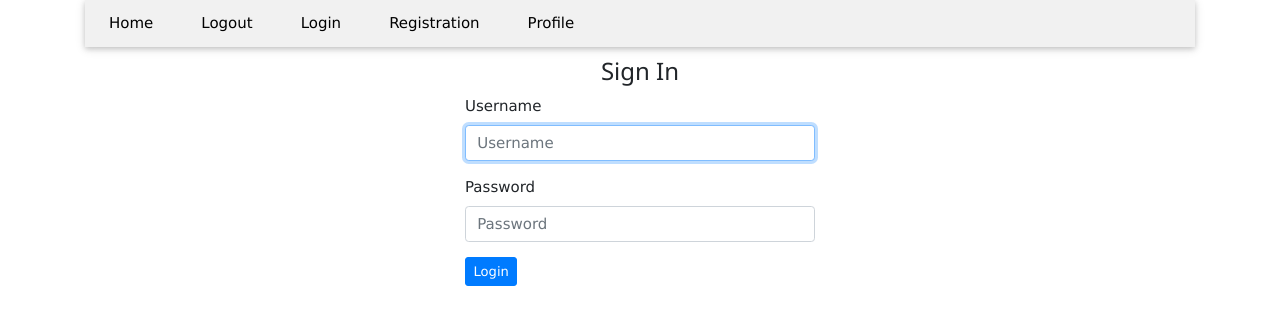
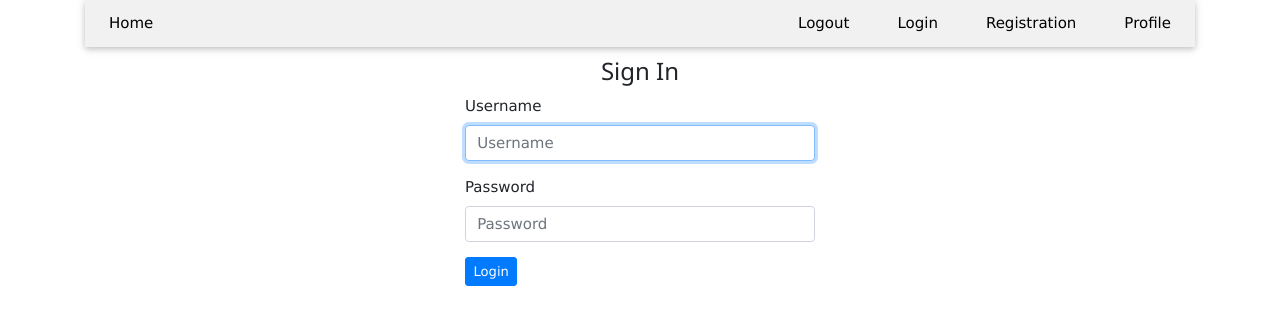
Before and after one commit to n-pretorious/week-eleven-core-ip, a Django app: page /accounts/login/ in a window 1280 px wide. Shown: the top 325 px of the page. Run offline with Django 3.2, Linux system fonts and the light colour scheme; some libraries are stand-ins or nearby versions.

Commit message:
add style

```diff
--- a/watcher/templates/partials/navbar.html
+++ b/watcher/templates/partials/navbar.html
@@ -11,11 +11,17 @@
 <section class="container">
     <div class="w3-bar w3-light-grey w3-card w3-left-align">
       <a class="w3-bar-item w3-button w3-hide-medium w3-hide-large w3-right w3-padding-large w3-hover-white w3-large w3-red" href="javascript:void(0);" onclick="myFunction()" title="Toggle Navigation Menu"><i class="fa fa-bars"></i></a>
-      <a href="{% url 'index'%}" class="w3-bar-item w3-button w3-padding-large w3-hover-white">Home</a>
-      <a href="{% url 'logout'%}" class="w3-bar-item w3-button w3-hide-small w3-padding-large w3-hover-white">Logout</a>
-      <a href="{% url 'login'%}" class="w3-bar-item w3-button w3-hide-small w3-padding-large w3-hover-white">Login</a>
-      <a href="{% url 'django_registration_register'%}" class="w3-bar-item w3-button w3-hide-small w3-padding-large w3-hover-white">Registration</a>
-      <a href="{% url 'userProfile'%}" class="w3-bar-item w3-button w3-hide-small w3-padding-large w3-hover-white">Profile</a>
+      <span>
+        <a href="{% url 'index'%}" class="w3-bar-item w3-button w3-padding-large w3-hover-white">Home</a>
+        {% if user != 'Anonymous' %}
+      </span>
+      <span class="float-right">
+        <a href="{% url 'logout'%}" class="w3-bar-item w3-button w3-hide-small w3-padding-large w3-hover-white">Logout</a>
+        {% endif %}
+        <a href="{% url 'login'%}" class="w3-bar-item w3-button w3-hide-small w3-padding-large w3-hover-white">Login</a>
+        <a href="{% url 'django_registration_register'%}" class="w3-bar-item w3-button w3-hide-small w3-padding-large w3-hover-white">Registration</a>
+        <a href="{% url 'userProfile'%}" class="w3-bar-item w3-button w3-hide-small w3-padding-large w3-hover-white">Profile</a>
+      </span>
     </div>
 
     <!-- Navbar on small screens -->
```
